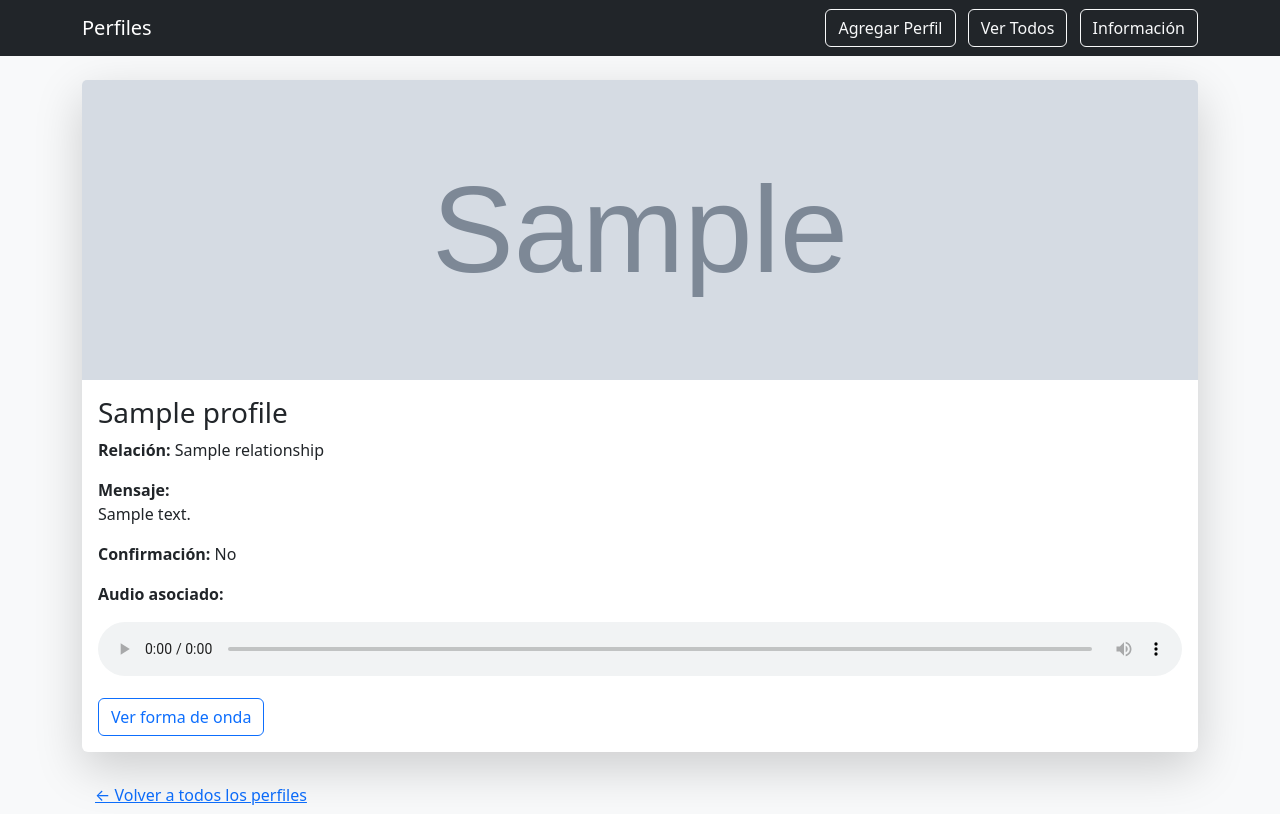
After one commit to SantiArandaRod/dev_abstentfamilymember, a Python web app: template templates/profile.html in a window 1280 px wide. The commit adds this page. Run offline with Jinja, Linux system fonts and the light colour scheme; the template is opened without the code that fills it: most values are stand-ins (such as "Sample title", 1, 10 or a date in 2020); grey boxes marked "Sample" are stand-in pictures.

Commit message:
add templates

```diff
--- /dev/null
+++ b/templates/profile.html
@@ -0,0 +1,36 @@
+{% extends "base.html" %}
+
+{% block title %}Perfil de {{ profile.Name }}{% endblock %}
+
+{% block content %}
+<div class="card shadow-lg border-0">
+    {% if profile.Image_path %}
+    <img src="{{ profile.Image_path }}" class="card-img-top" alt="Imagen de {{ profile.Name }}" style="max-height: 300px; object-fit: cover;">
+    {% endif %}
+
+    <div class="card-body">
+        <h3 class="card-title">{{ profile.Name }}</h3>
+        <p class="card-text"><strong>Relación:</strong> {{ profile.Relationship }}</p>
+        <p class="card-text"><strong>Mensaje:</strong><br> {{ profile.Message }}</p>
+        <p class="card-text"><strong>Confirmación:</strong> {{ "Sí" if profile.Confirmation else "No" }}</p>
+
+        {% if profile.Audio_path %}
+        <div class="mt-3">
+            <p><strong>Audio asociado:</strong></p>
+            <audio controls class="w-100">
+                <source src="/{{ profile.Audio_path }}" type="audio/mpeg">
+                Tu navegador no soporta la reproducción de audio.
+            </audio>
+        </div>
+
+        <div class="mt-3">
+            <form method="get" action="/plot_audio/{{ profile.id }}">
+                <button type="submit" class="btn btn-outline-primary">Ver forma de onda</button>
+            </form>
+        </div>
+        {% endif %}
+    </div>
+</div>
+
+<a href="/allProfiles" class="btn btn-link mt-4">← Volver a todos los perfiles</a>
+{% endblock %}
```
Also changed, not shown: templates/OK.html (+13 -0 lines), templates/all_profiles.html (+37 -0 lines), templates/home.html (+8 -9 lines), templates/infor.html (+9 -9 lines).
